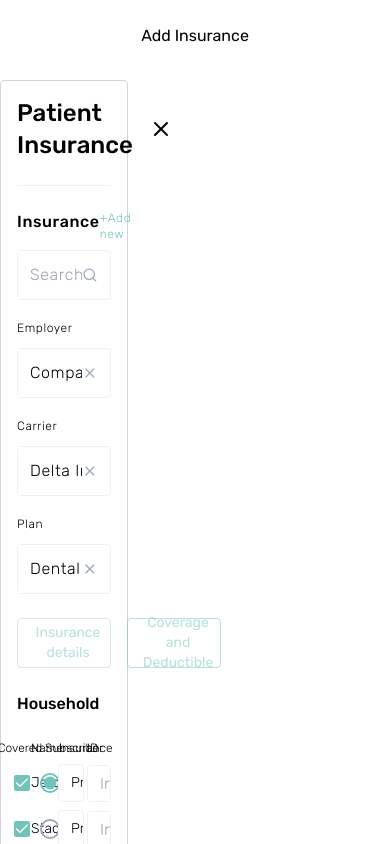
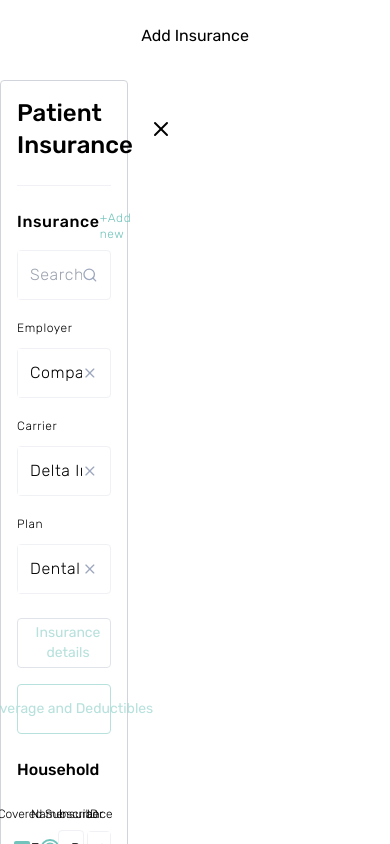
Before and after one commit to johncarmack1984/neem-interview, a Next.js app: page / in a window 390 px wide. Shown: the top 844 px of the page. Built offline with nearby package versions, Linux system fonts and the light colour scheme.

Commit message:
Update form button styles and labels

```diff
--- a/components/Form.tsx
+++ b/components/Form.tsx
@@ -87,21 +87,21 @@ function Form() {
             />
           </div>
         </div>
-        <div className="flex gap-4">
+        <div className="flex flex-col gap-4 md:flex-row">
           <Button
             disabled
             className="w-full border-[#C2C8D6] py-6 font-normal"
             variant="outline"
           >
-            <ChevronLeft size={16} className="mr-2" /> Insurance details
+            <ChevronLeft size={16} className="mr-2 h-4 w-4" /> Insurance details
           </Button>
           <Button
             disabled
-            className="w-full border-muted-foreground py-6 font-normal"
+            className="w-full whitespace-nowrap border-muted-foreground py-6 font-normal"
             variant="outline"
           >
-            <ChevronLeft size={16} className="mr-2" />
-            Coverage and Deductible
+            <ChevronLeft size={16} className="mr-2 h-4 w-4" />
+            Coverage and Deductibles
           </Button>
         </div>
         <h2 className="text-md font-medium">Household</h2>
```
